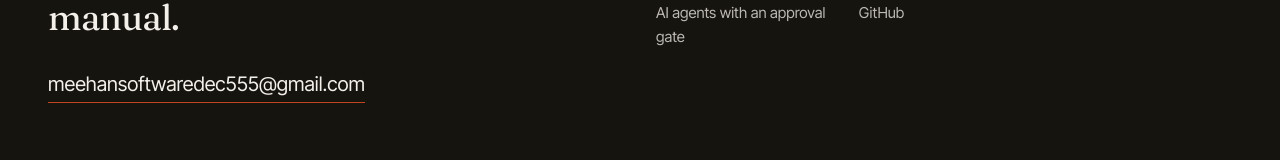
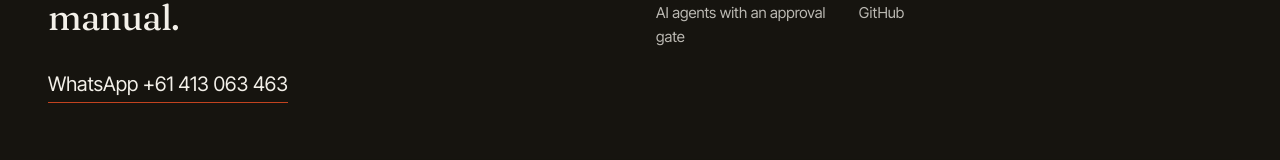
Before and after one commit to mic2016z/meehan-software-development-website, a Next.js app: page / in a window 1280 px wide. Shown: the part 5675-5835 px from the top of the page. Built offline with nearby package versions, Linux system fonts and the light colour scheme.

Commit message:
Replace footer email with WhatsApp contact

```diff
--- a/components/footer.tsx
+++ b/components/footer.tsx
@@ -5,88 +5,32 @@ import { services, site } from "@/lib/site";
 
 export function Footer() {
   const year = new Date().getFullYear();
-
   return (
     <footer className="bg-ink text-paper">
       <Container>
         <div className="grid gap-12 pt-20 pb-14 lg:grid-cols-12 lg:gap-8">
           <div className="lg:col-span-5">
             <Mark className="h-8 w-8 text-paper [&_path]:stroke-[var(--color-ink)]" />
-            <p className="display mt-7 max-w-md text-3xl leading-[1.1] sm:text-4xl">
-              Let&rsquo;s talk about the part of your week that shouldn&rsquo;t be manual.
-            </p>
-            <a
-              href={`mailto:${site.email}`}
-              className="mt-8 inline-block border-b border-signal pb-1 text-lg text-paper transition-colors hover:text-signal sm:text-xl"
-            >
-              {site.email}
+            <p className="display mt-7 max-w-md text-3xl leading-[1.1] sm:text-4xl">Let&rsquo;s talk about the part of your week that shouldn&rsquo;t be manual.</p>
+            <a href="https://wa.me/61413063463?text=Hi%2C%20I%27d%20like%20to%20talk%20about%20a%20software%20project." target="_blank" rel="noreferrer noopener" className="mt-8 inline-block border-b border-signal pb-1 text-lg text-paper transition-colors hover:text-signal sm:text-xl">
+              WhatsApp +61 413 063 463
             </a>
           </div>
-
           <div className="lg:col-span-2 lg:col-start-7">
             <h2 className="label text-paper/45">Services</h2>
-            <ul className="mt-5 space-y-3">
-              {services.map((service) => (
-                <li key={service.id}>
-                  <Link
-                    href={`/services#${service.id}`}
-                    className="text-[0.9375rem] text-paper/75 transition-colors hover:text-paper"
-                  >
-                    {service.title}
-                  </Link>
-                </li>
-              ))}
-            </ul>
+            <ul className="mt-5 space-y-3">{services.map((service) => <li key={service.id}><Link href={`/services#${service.id}`} className="text-[0.9375rem] text-paper/75 transition-colors hover:text-paper">{service.title}</Link></li>)}</ul>
           </div>
-
           <div className="lg:col-span-2">
             <h2 className="label text-paper/45">Studio</h2>
             <ul className="mt-5 space-y-3">
-              {[
-                { href: "/approach", label: "Approach" },
-                { href: "/about", label: "About" },
-                { href: "/contact", label: "Contact" },
-              ].map((link) => (
-                <li key={link.href}>
-                  <Link
-                    href={link.href}
-                    className="text-[0.9375rem] text-paper/75 transition-colors hover:text-paper"
-                  >
-                    {link.label}
-                  </Link>
-                </li>
-              ))}
-              <li>
-                <a
-                  href={site.github}
-                  rel="noreferrer noopener"
-                  target="_blank"
-                  className="text-[0.9375rem] text-paper/75 transition-colors hover:text-paper"
-                >
-                  GitHub
-                </a>
-              </li>
+              {[{ href: "/approach", label: "Approach" },{ href: "/about", label: "About" },{ href: "/contact", label: "Contact" }].map((link) => <li key={link.href}><Link href={link.href} className="text-[0.9375rem] text-paper/75 transition-colors hover:text-paper">{link.label}</Link></li>)}
+              <li><a href={site.github} rel="noreferrer noopener" target="_blank" className="text-[0.9375rem] text-paper/75 transition-colors hover:text-paper">GitHub</a></li>
             </ul>
           </div>
-
-          <div className="lg:col-span-2">
-            <h2 className="label text-paper/45">Where</h2>
-            <p className="mt-5 text-[0.9375rem] leading-relaxed text-paper/75">
-              {site.location}
-              <br />
-              Remote, worldwide
-            </p>
-          </div>
+          <div className="lg:col-span-2"><h2 className="label text-paper/45">Where</h2><p className="mt-5 text-[0.9375rem] leading-relaxed text-paper/75">{site.location}<br />Remote, worldwide</p></div>
         </div>
-
         <Rule className="bg-paper/15" />
-
-        <div className="label flex flex-col gap-3 py-7 text-paper/45 sm:flex-row sm:items-center sm:justify-between">
-          <p>
-            &copy; {year} {site.name}
-          </p>
-          <p>{site.principal} &middot; {site.role}</p>
-        </div>
+        <div className="label flex flex-col gap-3 py-7 text-paper/45 sm:flex-row sm:items-center sm:justify-between"><p>&copy; {year} {site.name}</p><p>{site.principal} &middot; {site.role}</p></div>
       </Container>
     </footer>
   );
```
